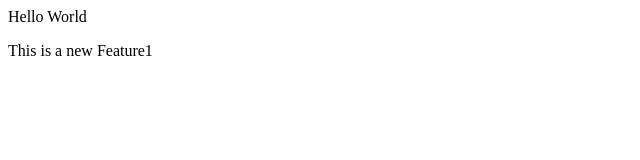
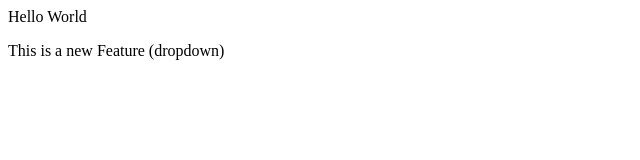
Before and after one commit to shadabmalikcse/localrepo, a plain HTML site: page index.html in a window 1280 px wide. Shown: the full height of the page, 0-640 px from the left. Drawn offline with Linux system fonts and the light colour scheme.

```diff
--- a/index.html
+++ b/index.html
@@ -1,2 +1,2 @@
 <p>Hello World</p>
-<p>This is a new Feature1</p>
+<p>This is a new Feature (dropdown)</p>
```
